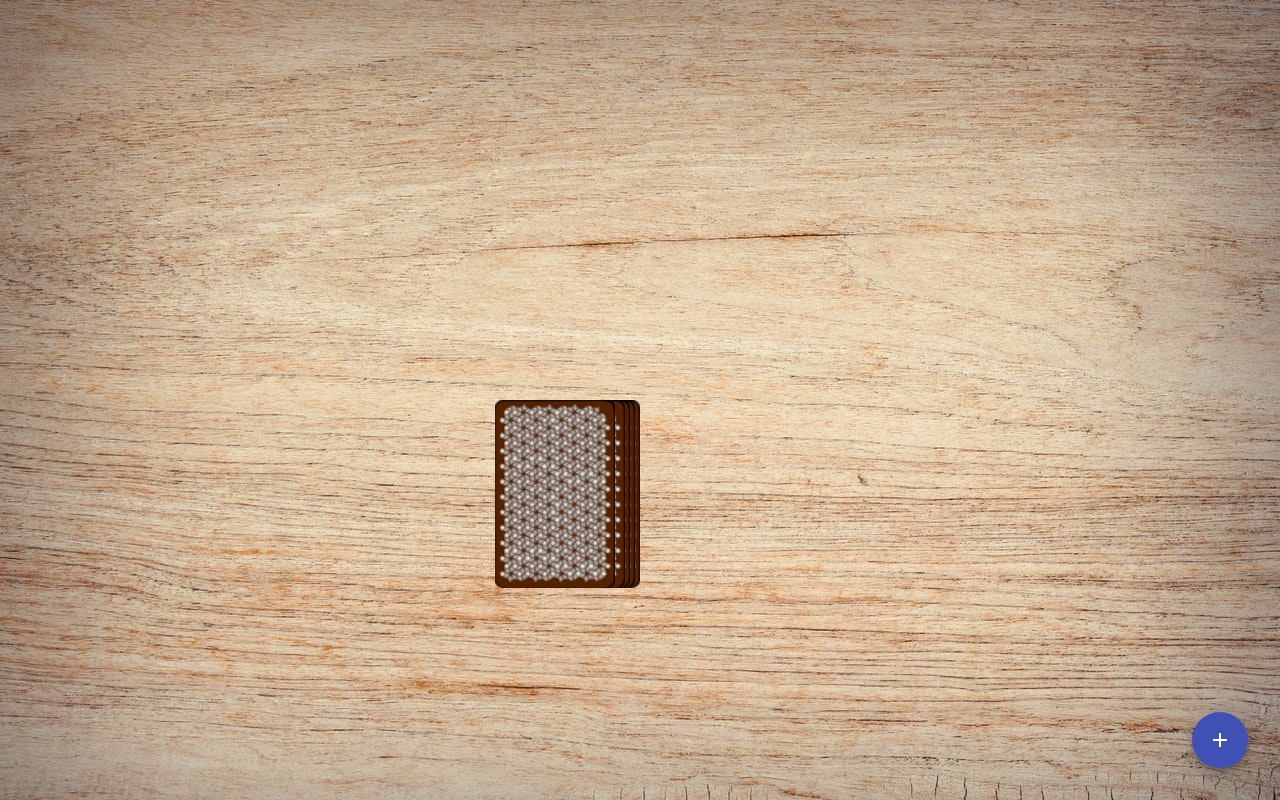
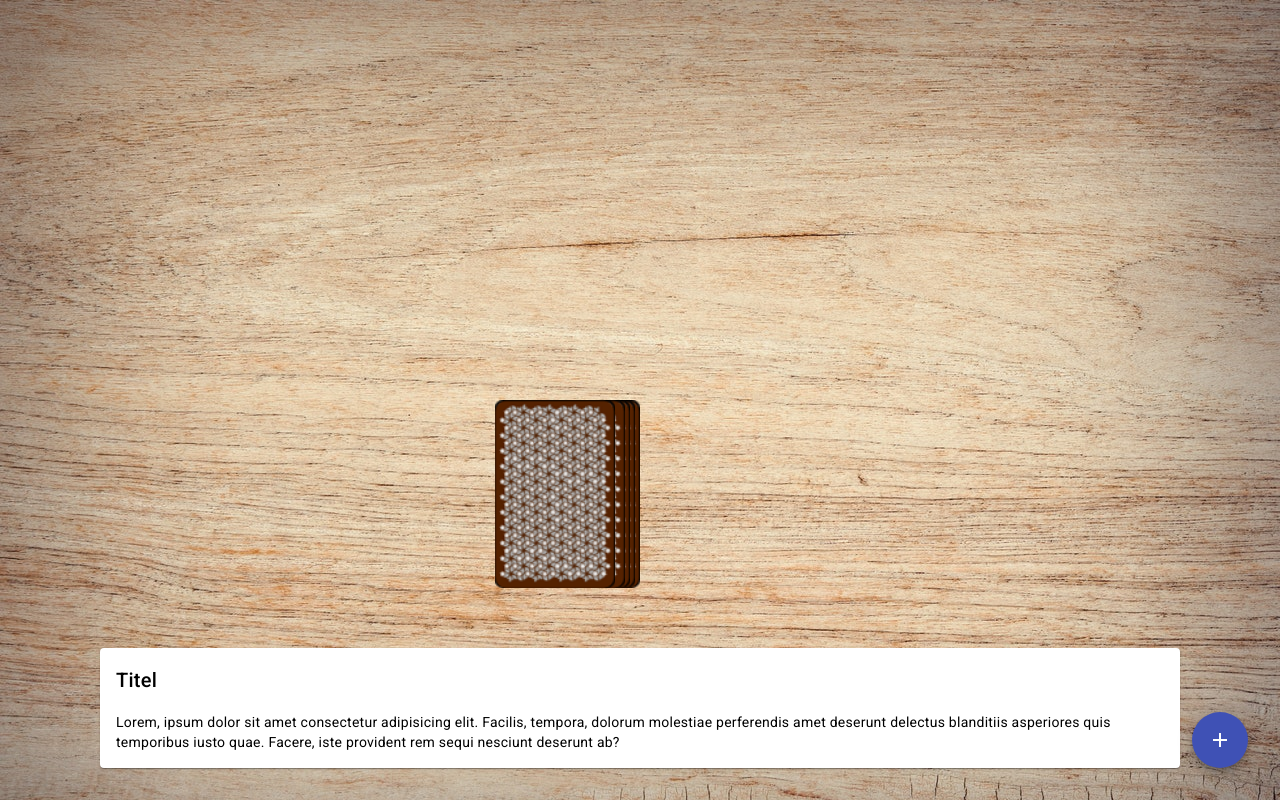
Before and after one commit to DavidSchuchert/ringoffire, an Angular app: page /game in a window 1280 px wide. Built offline with nearby package versions, Linux system fonts and the light colour scheme.

Commit message:
added Gameinfo field

```diff
--- /dev/null
+++ b/src/app/game-info/game-info.component.html
@@ -0,0 +1,4 @@
+<mat-card>
+<mat-card-title>Titel</mat-card-title>
+<mat-card-content>Lorem, ipsum dolor sit amet consectetur adipisicing elit. Facilis, tempora, dolorum molestiae perferendis amet deserunt delectus blanditiis asperiores quis temporibus iusto quae. Facere, iste provident rem sequi nesciunt deserunt ab?</mat-card-content>
+  </mat-card>
--- /dev/null
+++ b/src/app/game-info/game-info.component.scss
@@ -0,0 +1,3 @@
+.mat-mdc-card-title{
+    margin: 16px;
+}
--- a/src/app/game/game.component.html
+++ b/src/app/game/game.component.html
@@ -29,7 +29,7 @@
         </div>
 
 </div>
-
+<app-game-info class="pin-bottom"></app-game-info>
 <button mat-fab color="primary" (click)="openDialog()" class="btn-add">
   <mat-icon>add</mat-icon>
 </button>
--- a/src/app/game/game.component.scss
+++ b/src/app/game/game.component.scss
@@ -46,18 +46,25 @@
   }
 }
 
-  .played-card{
+.played-card {
   transform: scale(1.3) translateX(120px) translateY(-180px) rotate(-10deg);
   right: 25px;
 }
 
-  .player-position{
-    position:absolute;
+.player-position {
+  position: absolute;
   right: 0;
 }
 
-  .btn-add{
+.btn-add {
   position: absolute;
   right: 32px;
   bottom: 32px;
 }
+
+.pin-bottom {
+  position: absolute;
+  bottom: 32px;
+  left: 100px;
+  right: 100px;
+}
```
Also changed, not shown: src/app/app.module.ts (+6 -2 lines), src/app/game-info/game-info.component.ts (added, +10 -0 lines), 1 other file (tests, documents, lock files or other folders). Lines whose indentation alone changed are shown as unchanged.
